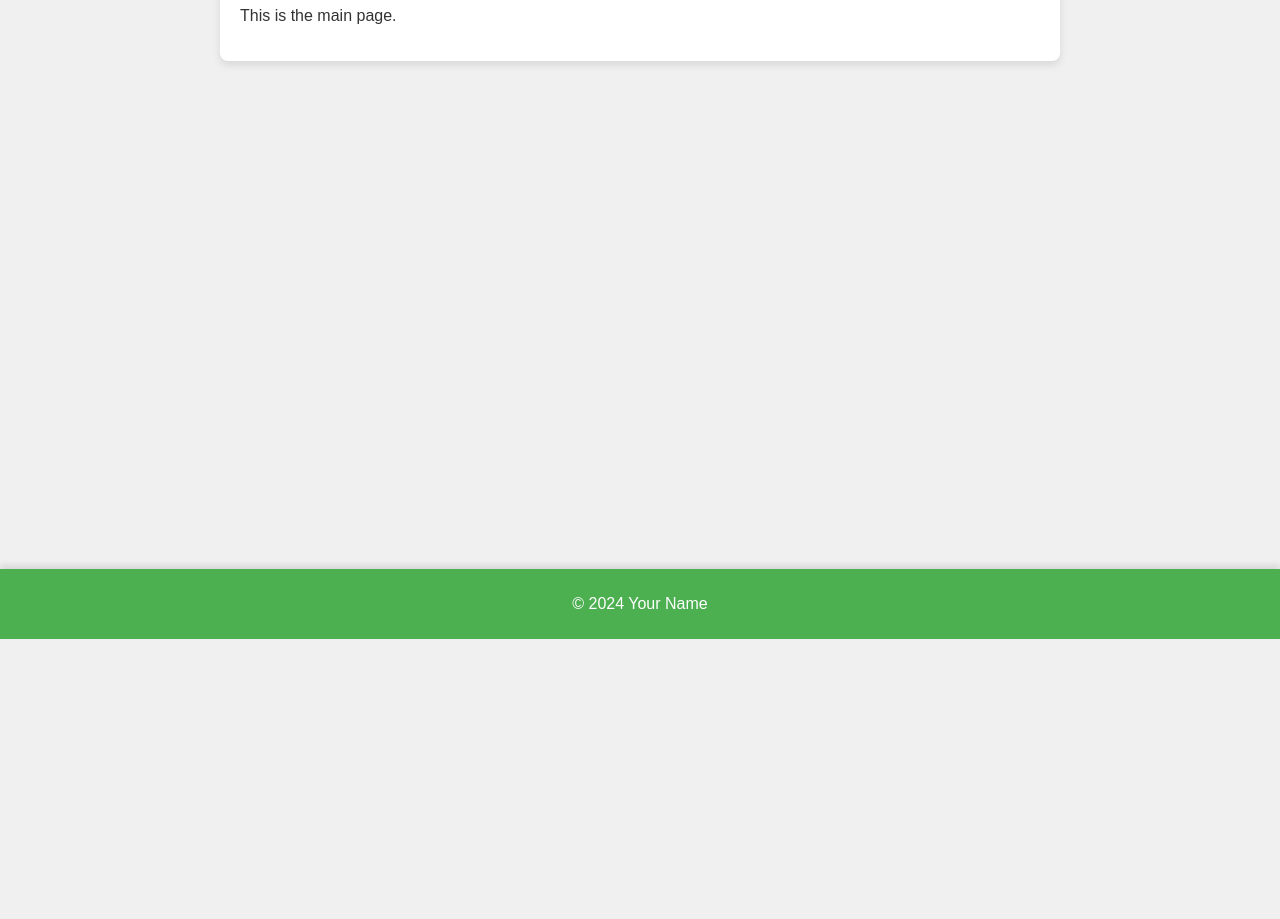
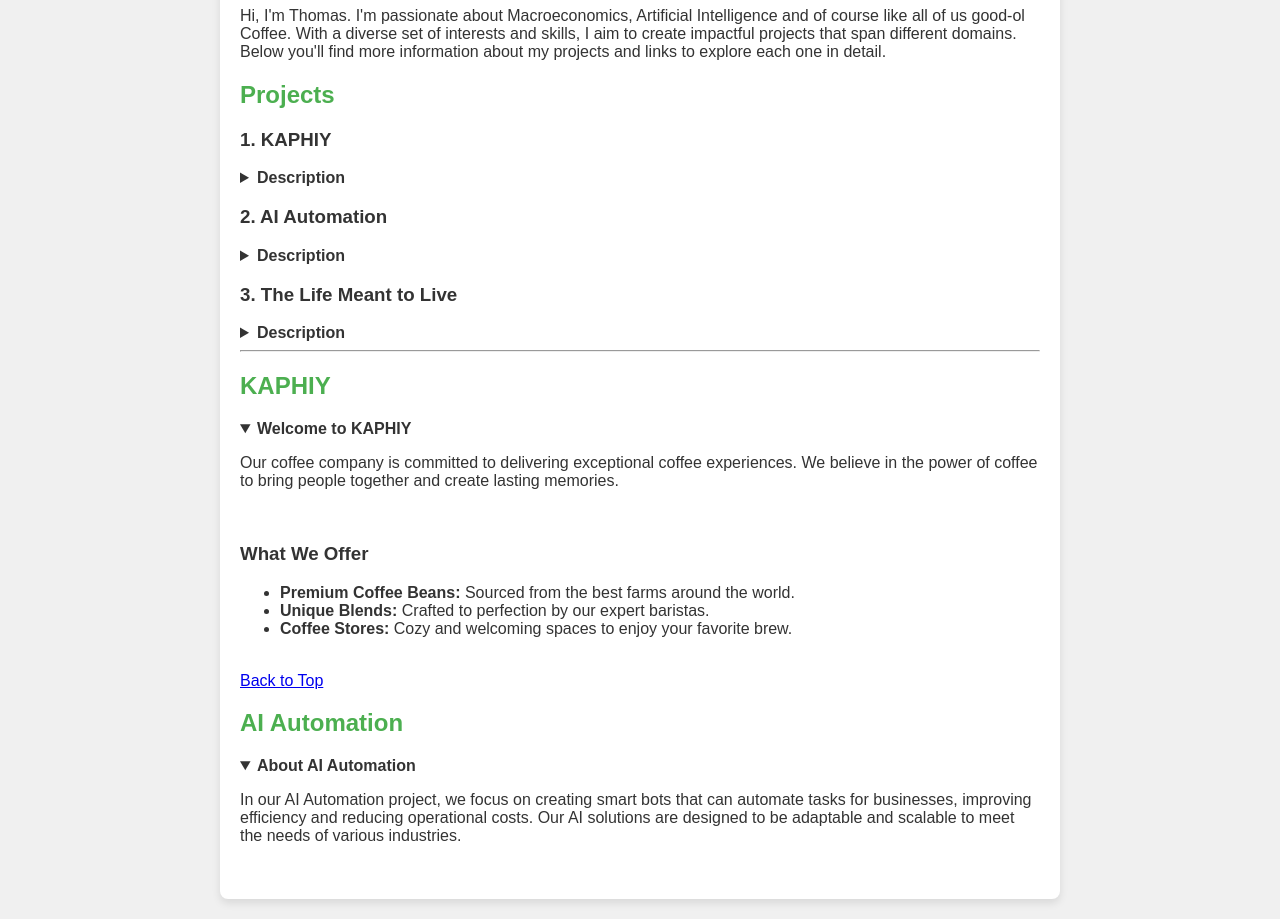
Before and after one commit to Kruju/codesite, a plain HTML site: page index.html in a window 1280 px wide. Shown: the part 161-1080 px from the top of the page. Before the commit the page ends 800 px from the top, so only its background shows below. Drawn offline with Linux system fonts and the light colour scheme.

Commit message:
Update index.html

```diff
--- a/index.html
+++ b/index.html
@@ -17,11 +17,55 @@
         </nav>
     </header>
     <main>
-        <h1>Welcome to My Website</h1>
-        <p>This is the main page.</p>
-    </main>
-    <footer>
-        <p>&copy; 2024 Your Name</p>
-    </footer>
-</body>
-</html>
+        <h1>About Me</h1>
+        <p>Hi, I'm Thomas. I'm passionate about Macroeconomics, Artificial Intelligence and of course like all of us good-ol Coffee. With a diverse set of interests and skills, I aim to create impactful projects that span different domains. Below you'll find more information about my projects and links to explore each one in detail.</p>
+
+        <h2>Projects</h2>
+
+        <h3>1. KAPHIY</h3>
+        <details>
+            <summary><b>Description</b></summary>
+            <p>KAPHIY is our coffee company dedicated to selling high-quality coffee and creating unique coffee store experiences. We focus on sourcing the best beans, crafting delicious blends, and fostering community through our coffee shops.</p>
+            <br>
+            <a href="#kaphiy">Explore KAPHIY</a>
+        </details>
+
+        <h3>2. AI Automation</h3>
+        <details>
+            <summary><b>Description</b></summary>
+            <p>Our AI Automation project aims to develop intelligent bots that can execute various tasks for different businesses. By leveraging advanced AI technologies, we strive to enhance efficiency and productivity across various sectors.</p>
+            <br>
+            <a href="#ai-automation">Explore AI Automation</a>
+        </details>
+
+        <h3>3. The Life Meant to Live</h3>
+        <details>
+            <summary><b>Description</b></summary>
+            <p>The Life Meant to Live is a philosophical project where I share my writings and teachings. This project is a collection of texts that delve into various aspects of life, offering insights and perspectives to help individuals live more fulfilling lives.</p>
+            <br>
+            <a href="#the-life-meant-to-live">Explore The Life Meant to Live</a>
+        </details>
+
+        <hr>
+
+        <h2 id="kaphiy">KAPHIY</h2>
+        <details open>
+            <summary><b>Welcome to KAPHIY</b></summary>
+            <p>Our coffee company is committed to delivering exceptional coffee experiences. We believe in the power of coffee to bring people together and create lasting memories.</p>
+            <br>
+            <h3>What We Offer</h3>
+            <ul>
+                <li><b>Premium Coffee Beans:</b> Sourced from the best farms around the world.</li>
+                <li><b>Unique Blends:</b> Crafted to perfection by our expert baristas.</li>
+                <li><b>Coffee Stores:</b> Cozy and welcoming spaces to enjoy your favorite brew.</li>
+            </ul>
+            <br>
+            <a href="#projects">Back to Top</a>
+        </details>
+
+        <h2 id="ai-automation">AI Automation</h2>
+        <details open>
+            <summary><b>About AI Automation</b></summary>
+            <p>In our AI Automation project, we focus on creating smart bots that can automate tasks for businesses, improving efficiency and reducing operational costs. Our AI solutions are designed to be adaptable and scalable to meet the needs of various industries.</p>
+            <br>
+            <h
```
